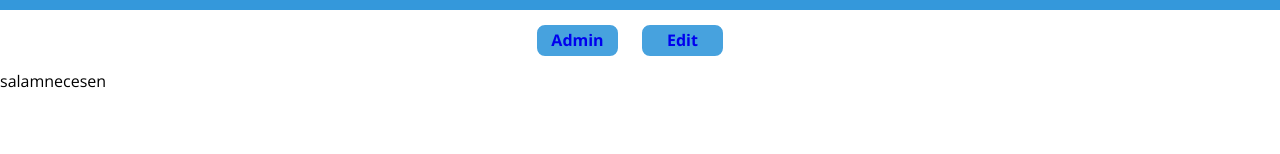
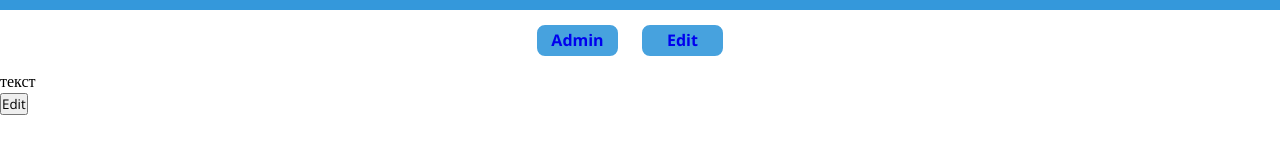
Before and after one commit to Turan141/login-form, a React (Create React App) app: page /edit in a window 1280 px wide. Shown: the part 190-344 px from the top of the page. Built offline with nearby package versions, Linux system fonts and the light colour scheme.

Commit message:
new version

```diff
--- a/src/Edit.jsx
+++ b/src/Edit.jsx
@@ -1,8 +1,24 @@
-import React from 'react'
+import React, { useState } from 'react'
 
 
 export default function Edit(){
+  const [ element, setElement ] = useState('текст')
+  const [ inputType, setType ] = useState('text')
+  const setInput = () =>{
+    setElement(<div/>)
+    setType('text')
+  }
+  const setText = ()=>{
+    setElement(<input />)
+    setType('input')
+  }
   return(
-    <div>salamnecesen</div>
+    <>
+      <div>{element}</div>
+      {inputType==='text' ?
+        <button onClick={setText}>Edit</button>
+        :
+        <button onClick={setInput}>Confirm</button>}
+    </>
   )
 }
```
